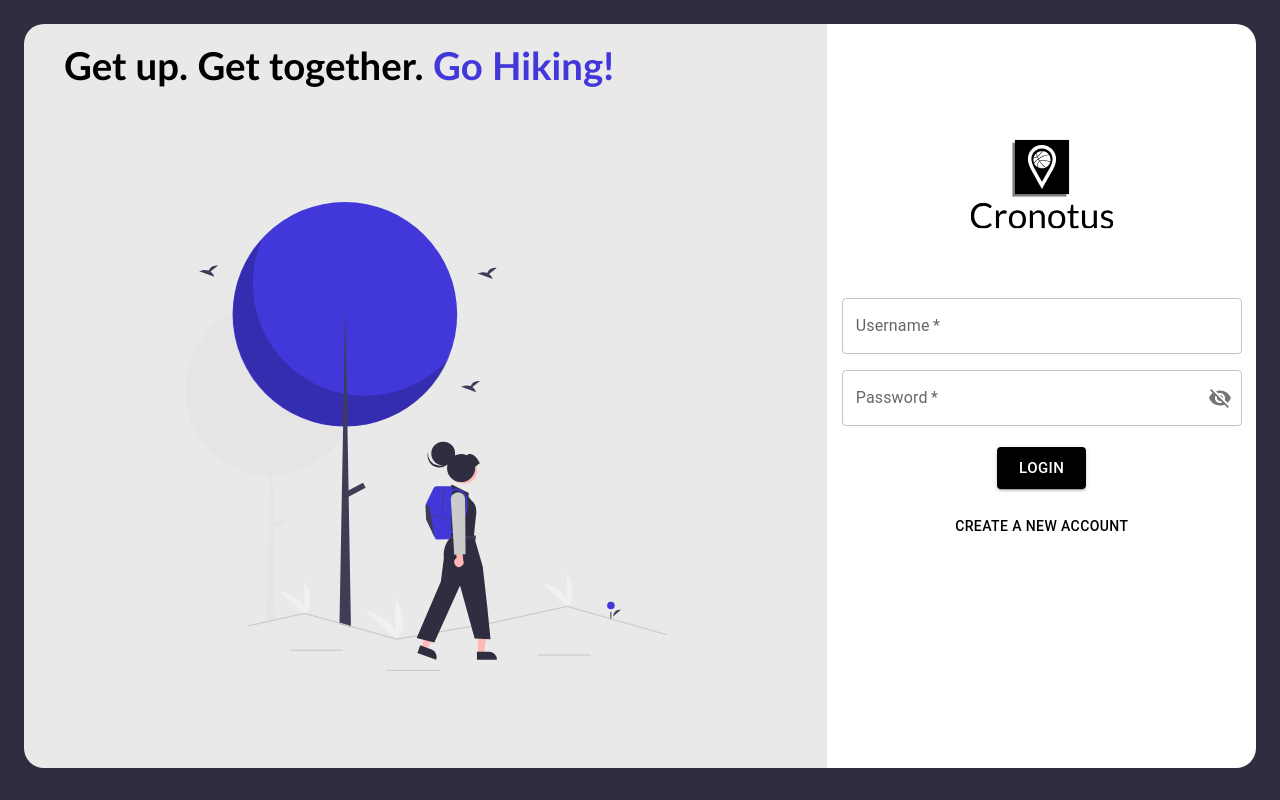
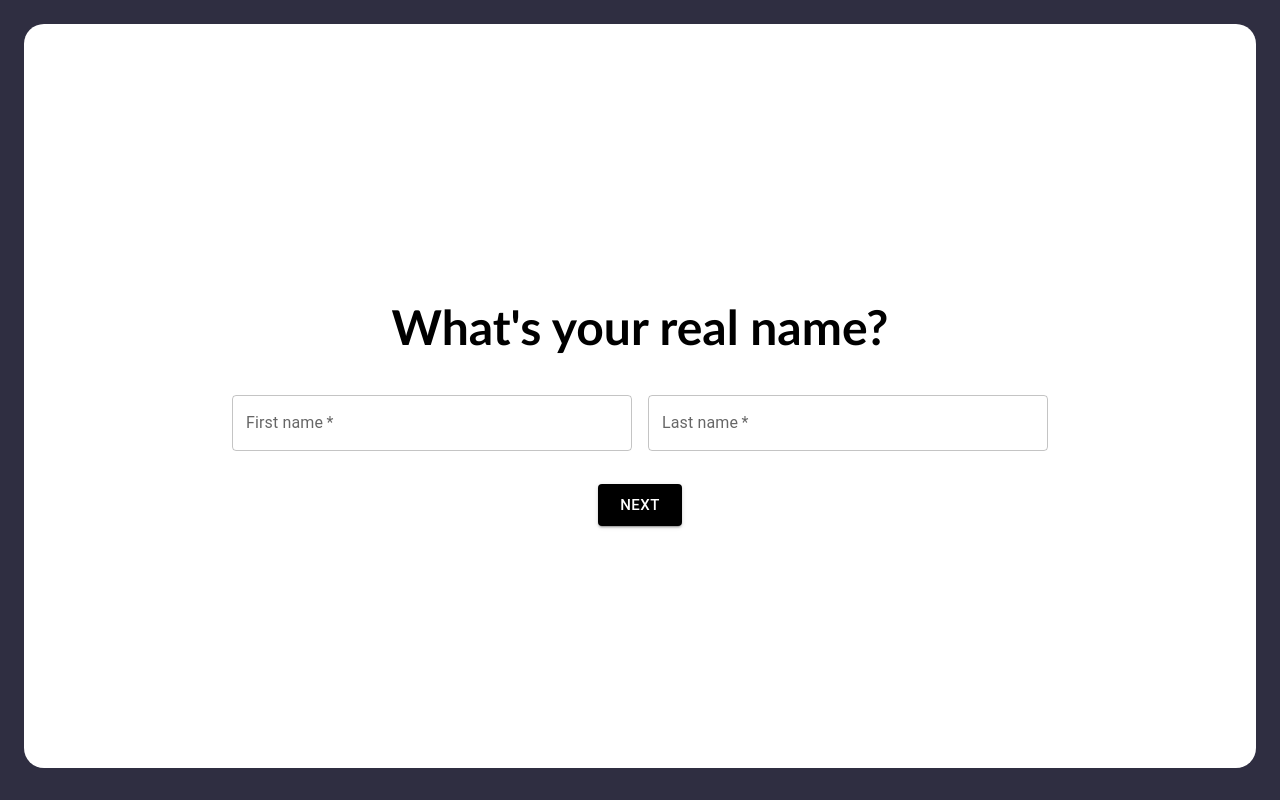
Before and after one commit to Cronotus/frontend, a React (Vite) app in the folder cronotus/: page /register in a window 1280 px wide. Built offline with nearby package versions, Linux system fonts and the light colour scheme.

Commit message:
minor fixes

```diff
--- a/cronotus/src/App.tsx
+++ b/cronotus/src/App.tsx
@@ -1,9 +1,8 @@
+import AuthRouter from "./components/routes/AuthRouter";
 import Router from "./components/routes/Router";
-import Login from "./components/routes/Login";
 
 function App() {
-  // return <Router />;
-  return <Login />;
+  return true ? <AuthRouter /> : <Router />;
 }
 
 export default App;
--- a/cronotus/src/styles/login.css
+++ b/cronotus/src/styles/login.css
@@ -1,4 +1,5 @@
-body, html {
+body,
+html {
   margin: 0;
   padding: 0;
   background-color: #2f2e41;
--- /dev/null
+++ b/cronotus/src/styles/register.css
@@ -0,0 +1,11 @@
+#registration-sequence-block-headline {
+  font-size: 3rem;
+  font-family: Trebuchet MS;
+}
+
+.registration-sequence {
+  justify-content: center;
+  align-items: center;
+  display: flex;
+  flex-direction: column;
+}
```
